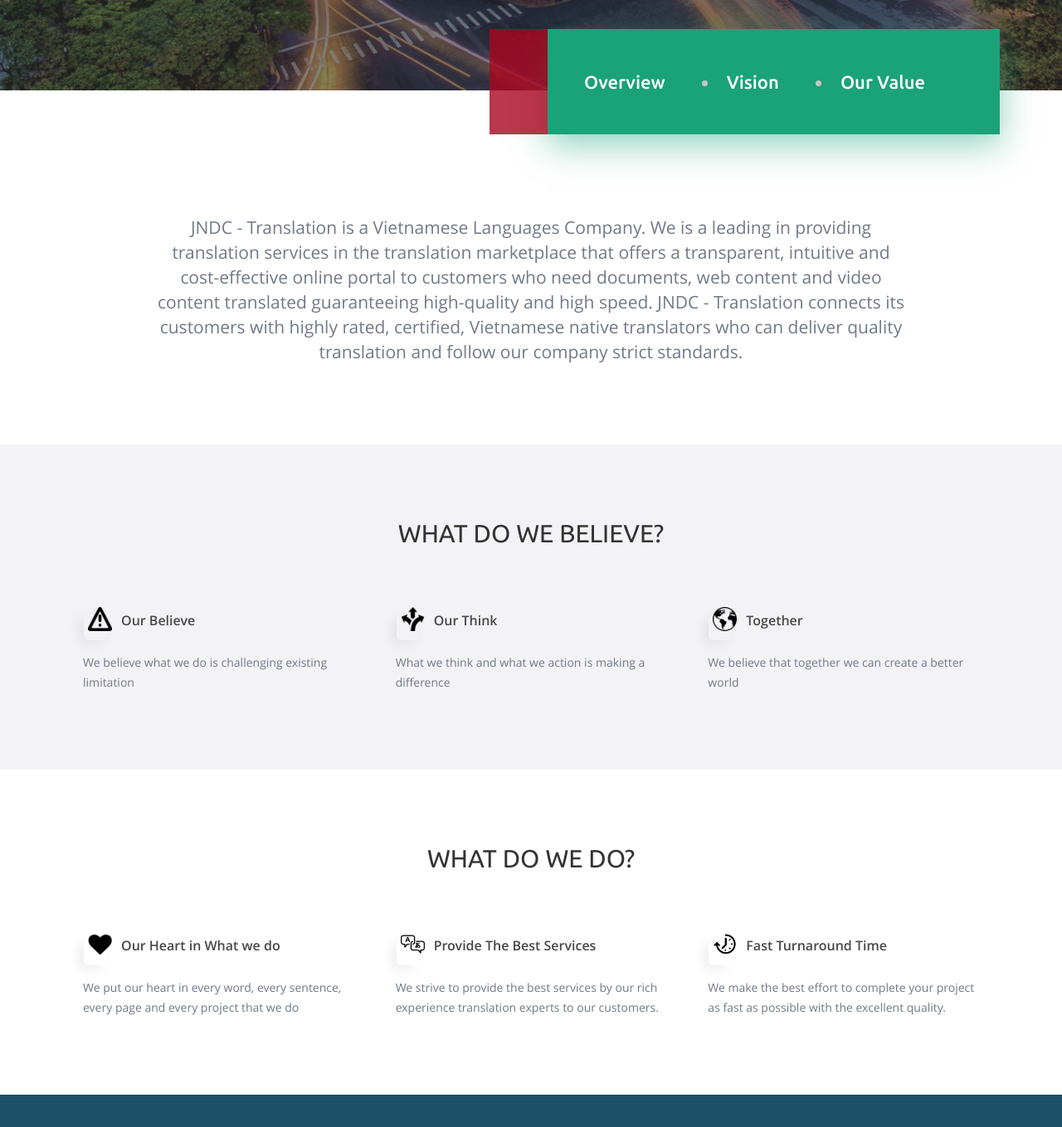
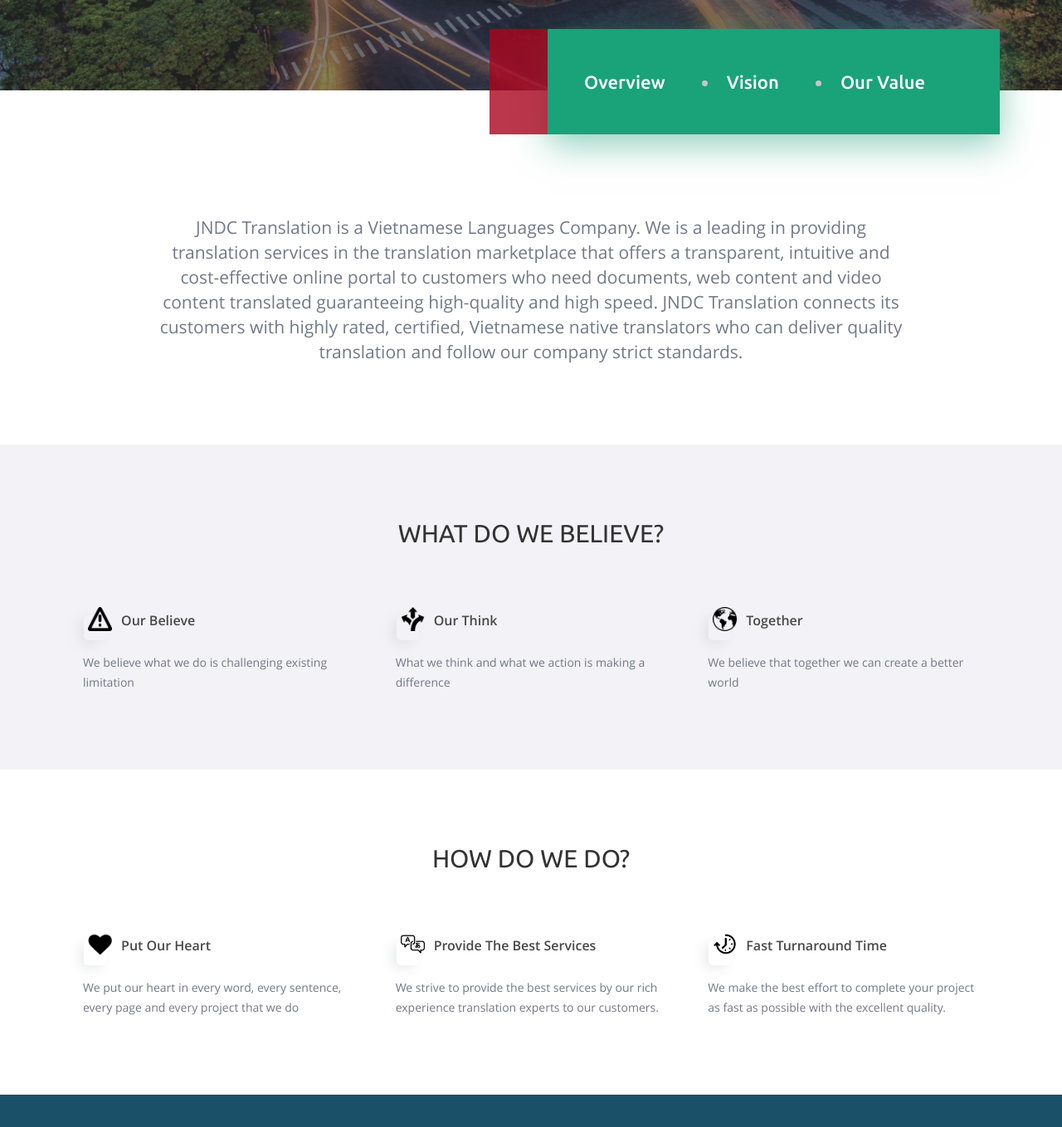
Before and after one commit to jndctranslation/landing_page, a Jekyll site: the page built from pages/about.md, in a window 1280 px wide and 1400 px high, scrolled down 659 px. Shown: the top 1359 px of the window at 83% size. Built offline with Jekyll 4.4.1, drawn with Linux system fonts in a browser that asks for light colours; some of the changed text lies outside the part shown.

Commit message:
Update Website Pages “about_page_information”

```diff
--- a/_data/pages/about.yml
+++ b/_data/pages/about.yml
@@ -19,11 +19,11 @@
   background_image: ''
   color_overlay: 'rgba(50, 50, 50, 0)'
   text: >-
-    JNDC - Translation is a Vietnamese Languages Company. We is a leading in
+    JNDC Translation is a Vietnamese Languages Company. We is a leading in
     providing translation services in the translation marketplace that offers a
     transparent, intuitive and cost-effective online portal to customers who
     need documents, web content and video content translated guaranteeing
-    high-quality and high speed. JNDC - Translation connects its customers with
+    high-quality and high speed. JNDC Translation connects its customers with
     highly rated, certified, Vietnamese native translators who can deliver
     quality translation and follow our company strict standards.
   visible: true
@@ -51,7 +51,7 @@
       text: >-
         We put our heart in every word, every sentence, every page and every
         project that we do
-      title: Our Heart in What we do
+      title: Put Our Heart
     - icon: /assets/images/upload/987-200.png
       text: >-
         We strive to provide the best services by our rich experience
@@ -63,7 +63,7 @@
         with the excellent quality.
       title: Fast Turnaround Time
   text: ''
-  title: WHAT DO WE DO?
+  title: HOW DO WE DO?
   visible: true
 block_5:
   background_image: ''
@@ -83,7 +83,7 @@
       text: ''
       title: Deep knowledge in translate field
   text: >-
-    JNDC - Translation has a community of 100+ professional human translators in
+    JNDC Translation has a community of 100+ professional human translators in
     Vietnamese languages <br/>with at least 5 years of experience
   title: OUR TRANSLATOR TEAM
   visible: true
@@ -122,9 +122,9 @@
   background_image: ''
   color_overlay: 'rgba(28, 0, 88, 0.5)'
   text: >-
-    Our vision is to affirm the position of Vietnamese People in the world and
-    to help people around the world come close together by breaking their
-    languages barriers.
+    Our vision is to affirm the position of Vietnamese People in the world by
+    providing the number one Translation Services and to help people around the
+    world come close together by breaking their languages barriers.
   title: VISION
   visible: true
 block_9:
@@ -143,7 +143,7 @@
     - icon: /assets/images/upload/169319-200.png
       title: Confidentiality
   text: >-
-    JNDC - Translation practices following business values to ensure both
+    JNDC Translation practices following business values to ensure both
     customers and translators <br />enjoy a sustainable work-relationship.
   title: Values
   visible: true
```
